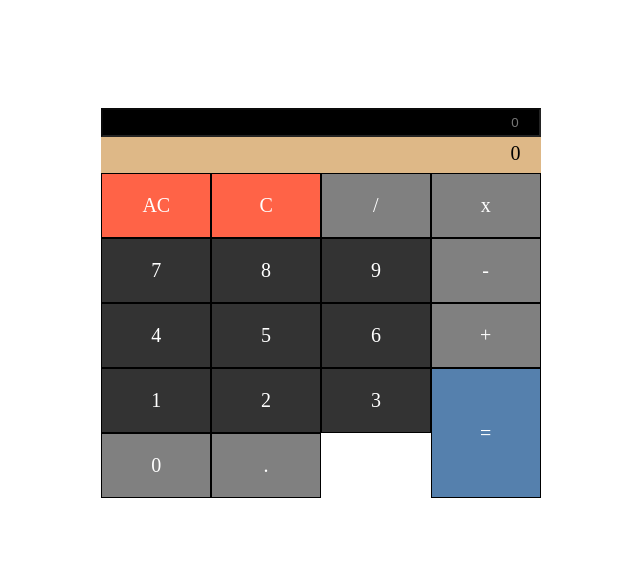
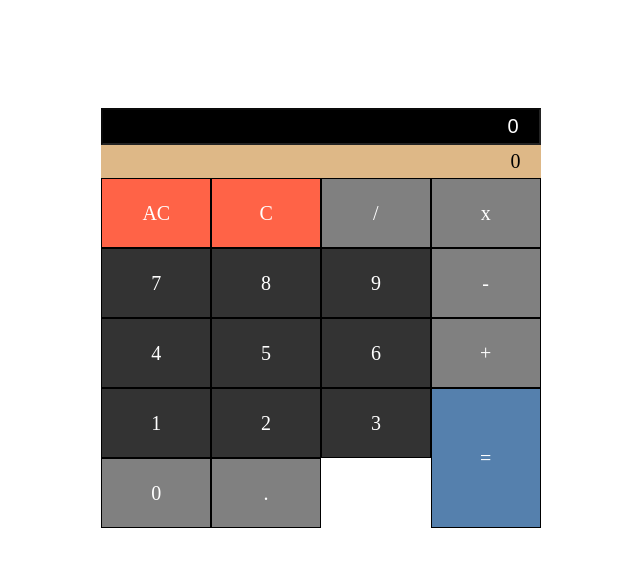
Before and after one commit to joshraiborde/JSCalculator, a plain HTML site: page index.html in a window 1280 px wide. Shown: the whole page, without its empty margins (319-959 px from the left). Drawn offline with nearby package versions, Linux system fonts and the light colour scheme.

Commit message:
styling to buttons

```diff
--- a/style.css
+++ b/style.css
@@ -29,6 +29,11 @@
     border: 1px solid black;
     cursor: pointer;
     font-size: 20px;
+}
+
+.padButton:hover{
+    border: 1px solid white;
+    color: #ccc;
 }
 
 .dis{
@@ -70,4 +75,10 @@
     padding: 5px 20px;
     text-align: right;
     background-color: black;
+    font-size: 20px;
 }
+
+input::placeholder{
+    color: white;
+    font-size: 20px;
+}
```
